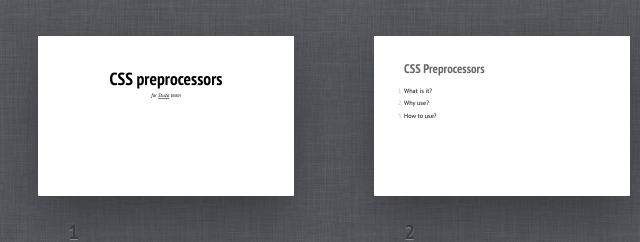
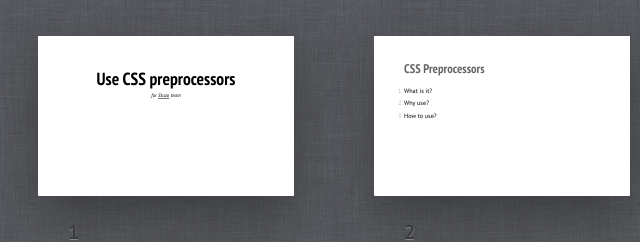
Before and after one commit to bratchenko/daeq.github.io, a plain HTML site: page talks/use-css-preprocessors/index.html in a window 1280 px wide. Shown: the part 194-436 px from the top of the page, 62-702 px from the left. Drawn offline with Linux system fonts and the light colour scheme.

Commit message:
changes in 'Use CSS Preprocessors'

```diff
--- a/talks/use-css-preprocessors/index.html
+++ b/talks/use-css-preprocessors/index.html
@@ -18,7 +18,7 @@
 		<p>Yours Truly, Famous Inc.</p>
 	</header>
 	<section class="slide" id="Cover"><div>
-		<h2>CSS preprocessors</h2>
+		<h2>Use CSS preprocessors</h2>
 		<p>for <a href="http://stuzo.com">Stuzo</a> team</p>
 		<!--
 			To apply styles to the certain slides
```
